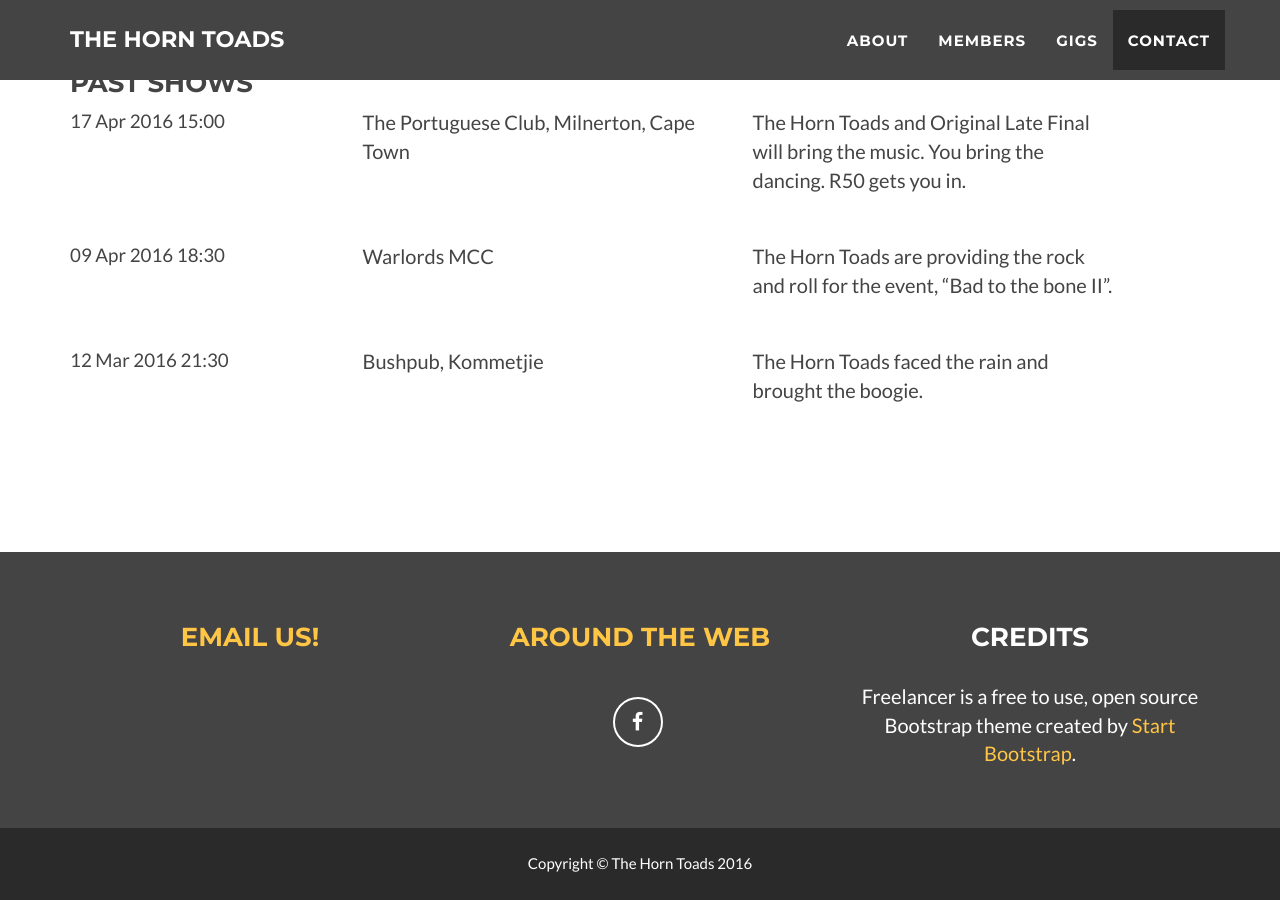
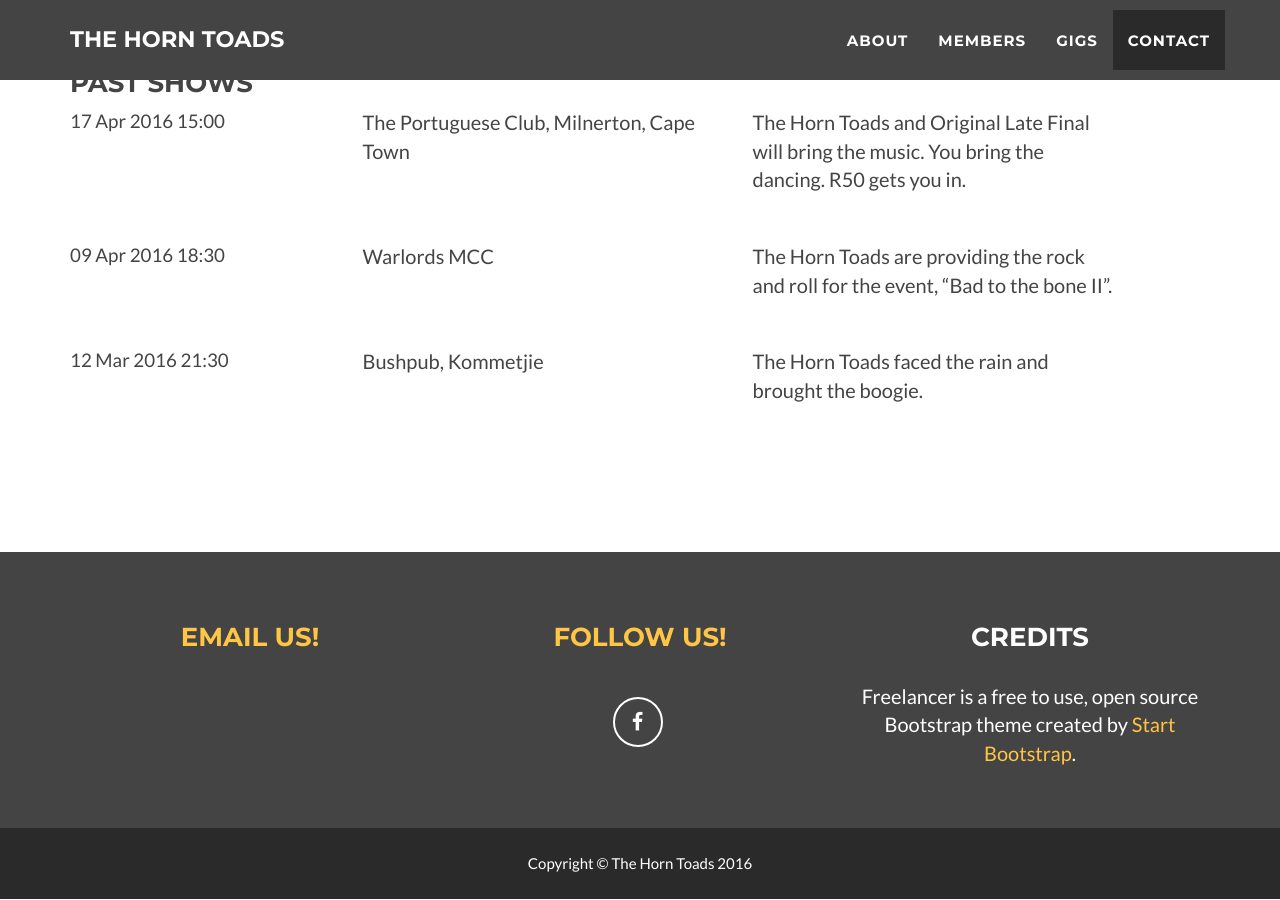
Before and after one commit to ezietsman/horntoads.co.za, a Jekyll site: the page built from index.html, in a window 1280 px wide and 900 px high, scrolled down 2343 px. Built offline with Jekyll 4.4.1, drawn with Linux system fonts in a browser that asks for light colours.

Commit message:
updated profile image to higher res, changed Around the web to Follow us

```diff
--- a/_config.yml
+++ b/_config.yml
@@ -33,7 +33,7 @@ color:
 footer:
   copyright: The Horn Toads
   location: Cape Town, South Africa
-  social: Around the Web
+  social: Follow us!
   credits: Credits
 
 # Social networks usernames (many more available: google-plus, flickr, dribbble, pinterest, instagram, tumblr, linkedin, etc.)
```
Also changed, not shown: img/profile.png.
